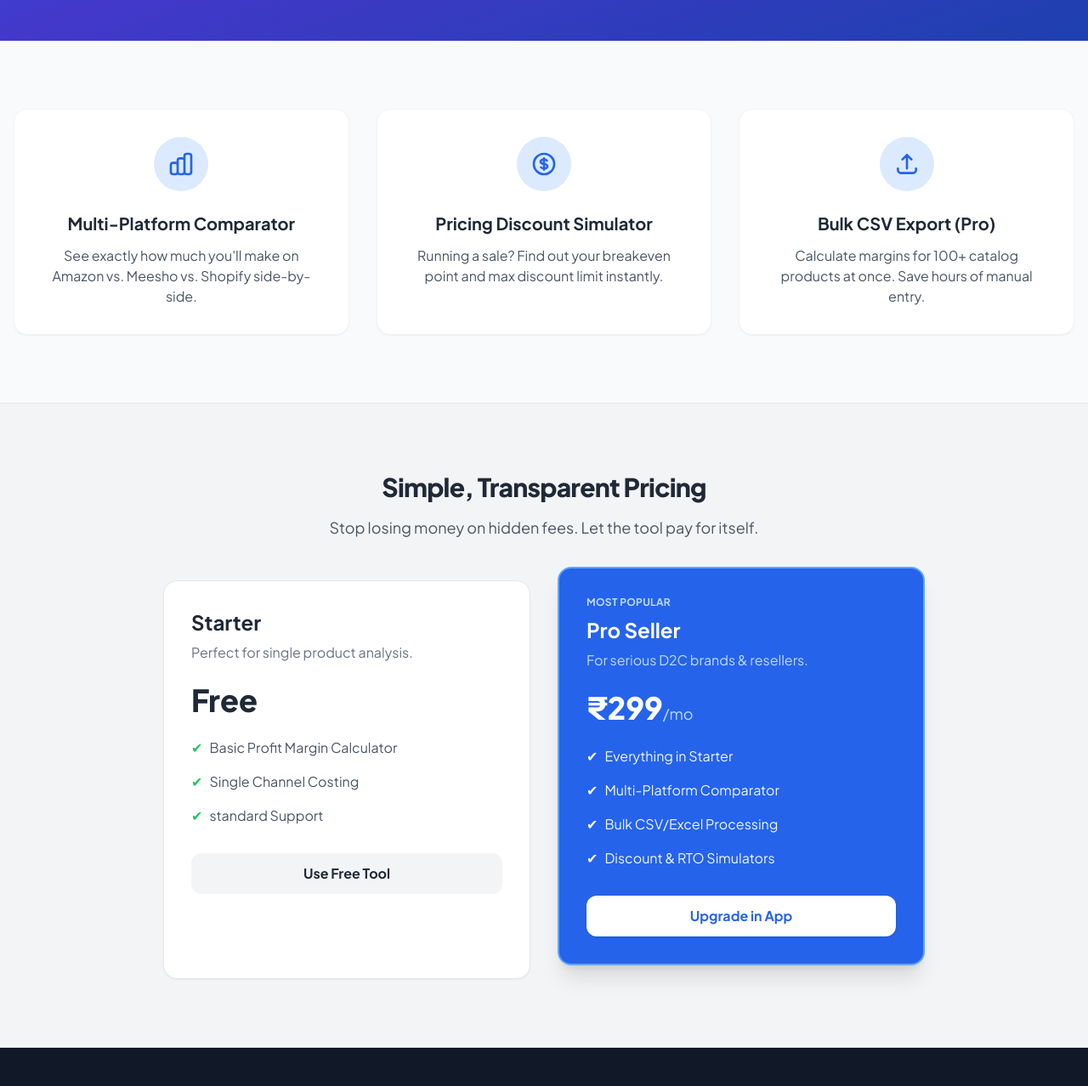
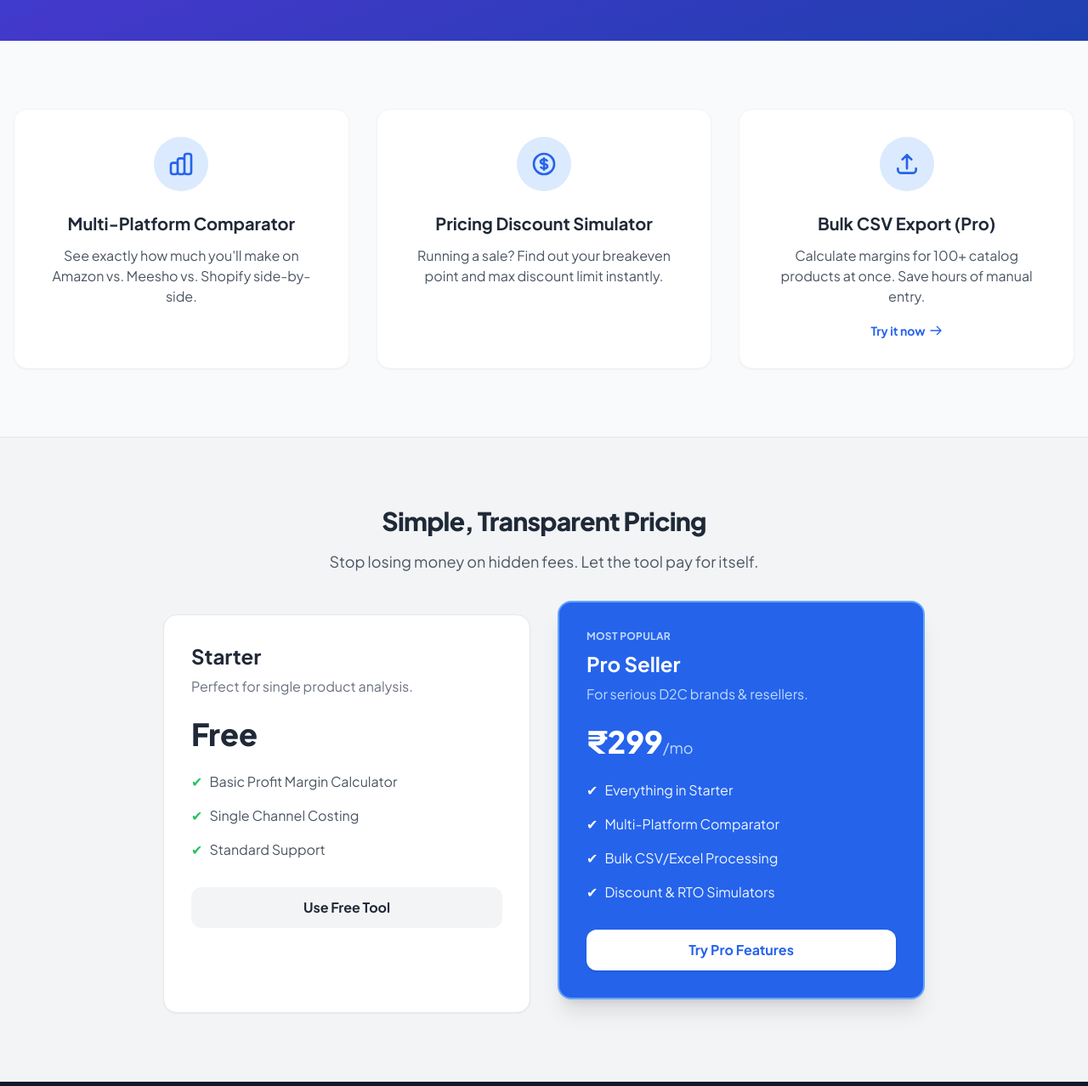
Before and after one commit to gawassarvesh14-arch/smallsellersupport, a plain HTML site: page index.html in a window 1280 px wide. Shown: the part 520-1798 px from the top of the page at 85% size. Drawn offline with nearby package versions, Linux system fonts and the light colour scheme.

Commit message:
Update index.html

```diff
--- a/index.html
+++ b/index.html
@@ -44,6 +44,7 @@
             <h3 class="text-xl font-bold mb-3">Multi-Platform Comparator</h3>
             <p class="text-gray-600">See exactly how much you'll make on Amazon vs. Meesho vs. Shopify side-by-side.</p>
         </div>
+
         <!-- Feature 2: Discount Simulator -->
         <div class="bg-white p-8 rounded-2xl shadow-sm border border-gray-100 hover:shadow-md transition text-center">
             <div class="bg-blue-100 text-blue-600 w-16 h-16 rounded-full flex items-center justify-center mx-auto mb-6">
@@ -52,14 +53,19 @@
             <h3 class="text-xl font-bold mb-3">Pricing Discount Simulator</h3>
             <p class="text-gray-600">Running a sale? Find out your breakeven point and max discount limit instantly.</p>
         </div>
-        <!-- Feature 3: Bulk Upload -->
-        <div class="bg-white p-8 rounded-2xl shadow-sm border border-gray-100 hover:shadow-md transition text-center">
-            <div class="bg-blue-100 text-blue-600 w-16 h-16 rounded-full flex items-center justify-center mx-auto mb-6">
+
+        <!-- Feature 3: Bulk Upload (Now Clickable & Linked to bulk.html) -->
+        <a href="bulk.html" class="block bg-white p-8 rounded-2xl shadow-sm border border-gray-100 hover:shadow-xl hover:border-blue-300 transition transform hover:-translate-y-1 text-center cursor-pointer group">
+            <div class="bg-blue-100 text-blue-600 w-16 h-16 rounded-full flex items-center justify-center mx-auto mb-6 group-hover:bg-blue-600 group-hover:text-white transition">
                 <svg class="w-8 h-8" fill="none" stroke="currentColor" viewBox="0 0 24 24"><path stroke-linecap="round" stroke-linejoin="round" stroke-width="2" d="M4 16v1a3 3 0 003 3h10a3 3 0 003-3v-1m-4-8l-4-4m0 0L8 8m4-4v12"></path></svg>
             </div>
-            <h3 class="text-xl font-bold mb-3">Bulk CSV Export (Pro)</h3>
-            <p class="text-gray-600">Calculate margins for 100+ catalog products at once. Save hours of manual entry.</p>
-        </div>
+            <h3 class="text-xl font-bold mb-3 group-hover:text-blue-600 transition">Bulk CSV Export (Pro)</h3>
+            <p class="text-gray-600 mb-4">Calculate margins for 100+ catalog products at once. Save hours of manual entry.</p>
+            <span class="text-blue-600 font-bold text-sm inline-flex items-center">
+                Try it now
+                <svg class="w-4 h-4 ml-1 group-hover:translate-x-1 transition-transform" fill="none" stroke="currentColor" viewBox="0 0 24 24"><path stroke-linecap="round" stroke-linejoin="round" stroke-width="2" d="M14 5l7 7m0 0l-7 7m7-7H3"></path></svg>
+            </span>
+        </a>
     </section>
 
     <!-- Pricing Section -->
@@ -77,7 +83,7 @@
                     <ul class="space-y-4 mb-8 text-gray-600">
                         <li class="flex items-center"><span class="text-green-500 mr-2">✔</span> Basic Profit Margin Calculator</li>
                         <li class="flex items-center"><span class="text-green-500 mr-2">✔</span> Single Channel Costing</li>
-                        <li class="flex items-center"><span class="text-green-500 mr-2">✔</span> standard Support</li>
+                        <li class="flex items-center"><span class="text-green-500 mr-2">✔</span> Standard Support</li>
                     </ul>
                     <a href="https://marty68540.mysoftr.app/calculator" target="_blank" class="block text-center bg-gray-100 text-gray-800 font-bold py-3 rounded-xl hover:bg-gray-200 transition">Use Free Tool</a>
                 </div>
@@ -94,7 +100,7 @@
                         <li class="flex items-center"><span class="text-white mr-2">✔</span> Bulk CSV/Excel Processing</li>
                         <li class="flex items-center"><span class="text-white mr-2">✔</span> Discount & RTO Simulators</li>
                     </ul>
-                    <a href="https://marty68540.mysoftr.app/calculator" target="_blank" class="block text-center bg-white text-blue-600 font-bold py-3 rounded-xl hover:bg-gray-50 transition shadow">Upgrade in App</a>
+                    <a href="bulk.html" class="block text-center bg-white text-blue-600 font-bold py-3 rounded-xl hover:bg-gray-50 transition shadow">Try Pro Features</a>
                 </div>
             </div>
         </div>
```
